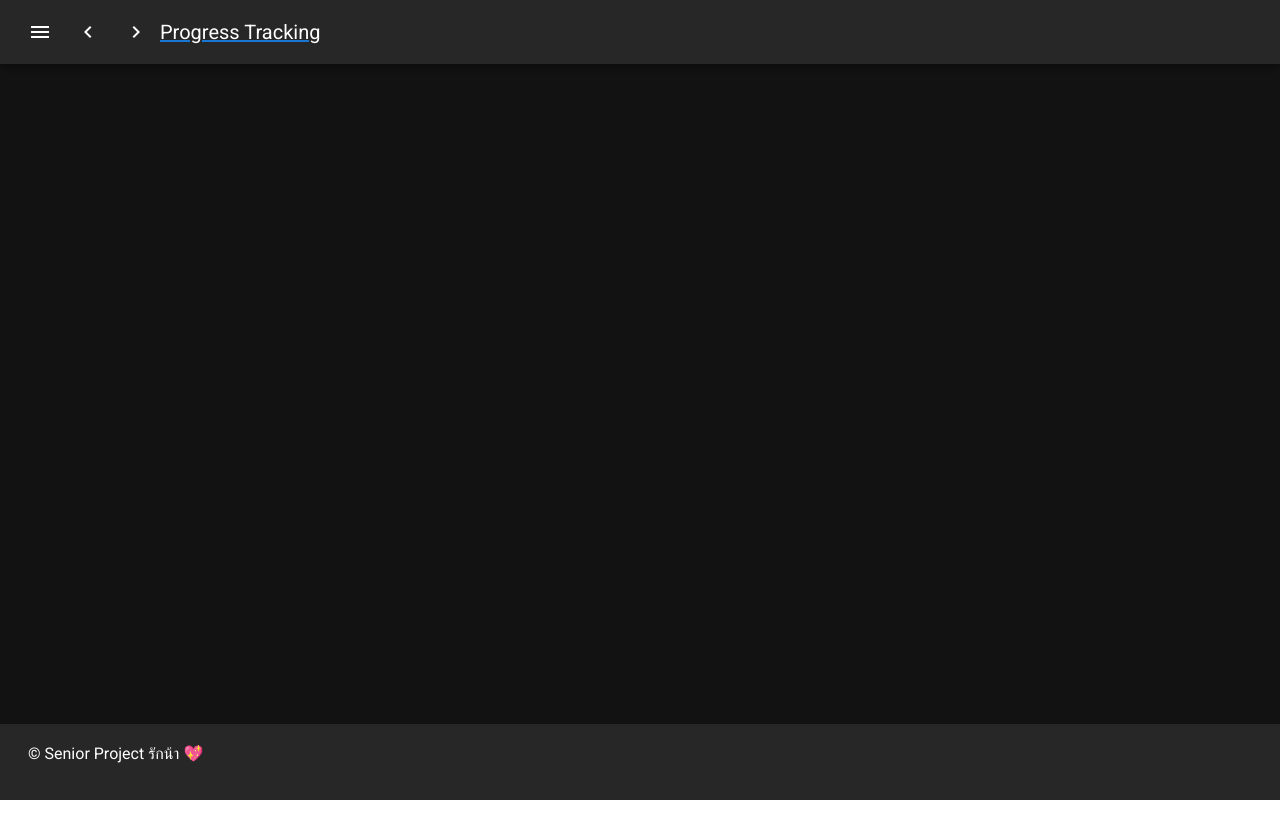
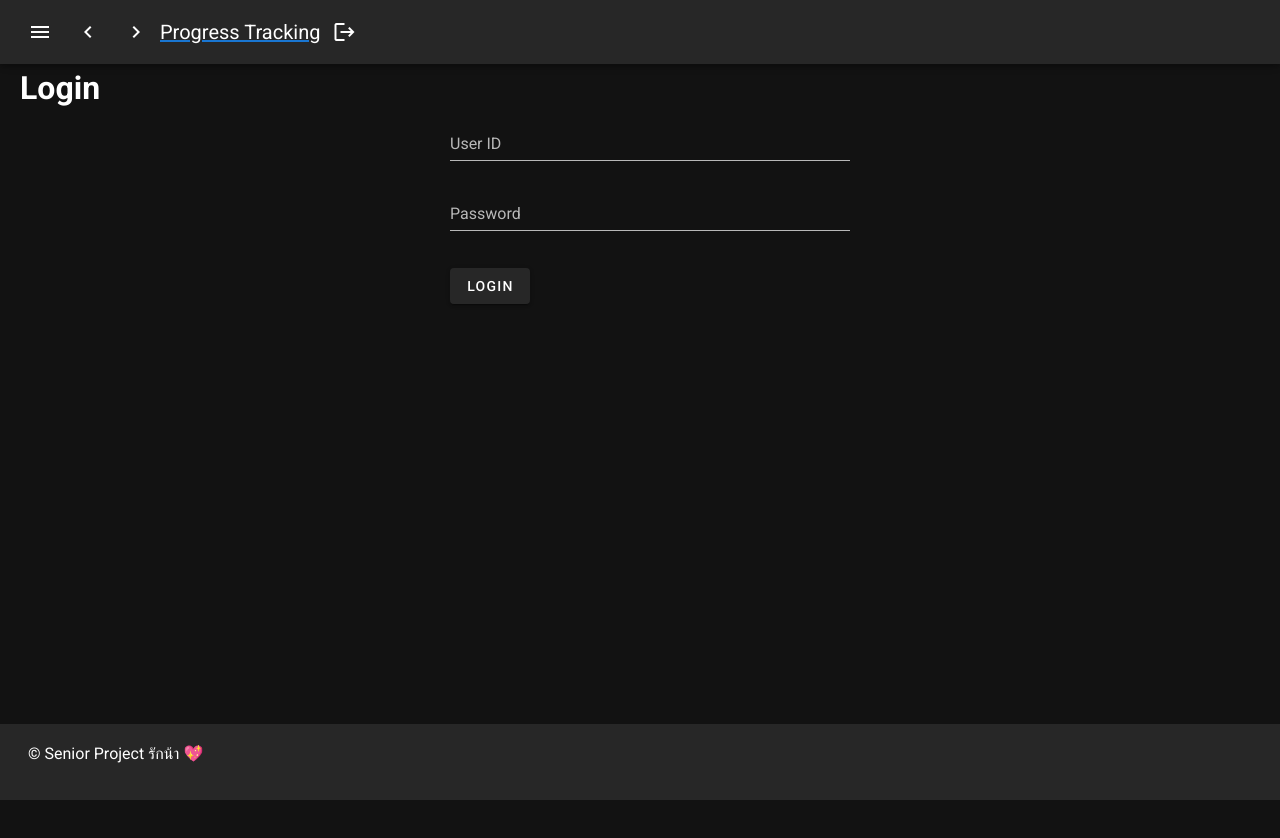
Before and after one commit to Ntdpz/Graduation_project, a Nuxt app in the folder font_end/: page /Login in a window 1280 px wide. Shown: the top 838 px of the page. Before the commit the page ends 800 px from the top, so only its background shows below. Built offline with nearby package versions, Linux system fonts and the light colour scheme.

Commit message:
Create Login page

```diff
--- a/font_end/layouts/default.vue
+++ b/font_end/layouts/default.vue
@@ -13,7 +13,11 @@
             </template>
 
             <v-list>
-              <v-list-item v-for="(item, i) in items" :key="i" @click="handleMenuItemClick(item.title)">
+              <v-list-item
+                v-for="(item, i) in items"
+                :key="i"
+                @click="handleMenuItemClick(item.title)"
+              >
                 <v-list-item-title>{{ item.title }}</v-list-item-title>
               </v-list-item>
             </v-list>
@@ -30,13 +34,20 @@
 
         <!-- ใส่ router-link เพื่อให้คลิกที่ Progress Tracking นำไปยังหน้าหลัก -->
         <router-link to="/">
-          <v-toolbar-title class="custom-title">Progress Tracking</v-toolbar-title>
+          <v-toolbar-title class="custom-title"
+            >Progress Tracking</v-toolbar-title
+          >
         </router-link>
 
         <v-spacer></v-spacer>
+        <v-spacer></v-spacer>
+        <v-btn icon @click="confirmLogout">
+          <v-icon>mdi-logout</v-icon>
+        </v-btn>
       </v-app-bar>
 
-      <v-main style="min-height: calc(100vh - 64px);"> <!-- 64px คือความสูงของ app bar -->
+      <v-main style="min-height: calc(100vh - 64px)">
+        <!-- 64px คือความสูงของ app bar -->
         <nuxt />
       </v-main>
 
@@ -54,11 +65,30 @@
 </template>
 
 <script>
+import Swal from "sweetalert2";
 export default {
   data: () => ({
     items: [{ title: "Dashboard" }, { title: "All projects" }],
   }),
   methods: {
+    async confirmLogout() {
+      const confirmed = await Swal.fire({
+        icon: "warning",
+        title: "Logout",
+        text: "คุณต้องการที่จะออกจากระบบหรือไม่?",
+        showCancelButton: true,
+        confirmButtonText: "ใช่",
+        cancelButtonText: "ไม่",
+      });
+
+      if (confirmed.isConfirmed) {
+        // ทำการลบข้อมูลผู้ใช้หรือทำตามขั้นตอนที่ต้องการในการ logout
+        // ...
+
+        // ทำการ redirect หน้าไปยังหน้า Login
+        this.$router.push("/login");
+      }
+    },
     handleMenuItemClick(title) {
       // เพิ่มโค้ดที่คุณต้องการให้ทำเมื่อเลือกเมนู
       console.log(`Menu item clicked: ${title}`);
--- /dev/null
+++ b/font_end/pages/Login.vue
@@ -0,0 +1,90 @@
+<!-- Login.vue -->
+
+<template>
+  <v-app>
+    <div class="login-container">
+      <h1>Login</h1>
+
+      <v-form @submit.prevent="login" class="login-form">
+        <v-text-field v-model="user_id" label="User ID" required></v-text-field>
+        <v-text-field
+          v-model="user_password"
+          label="Password"
+          type="password"
+          required
+        ></v-text-field>
+
+        <v-btn type="submit" class="my-4">Login</v-btn>
+      </v-form>
+
+      <v-snackbar v-model="snackbar" :timeout="snackbarTimeout" color="error">
+        {{ loginError }}
+      </v-snackbar>
+    </div>
+  </v-app>
+</template>
+
+<script>
+import Swal from "sweetalert2";
+
+export default {
+  data() {
+    return {
+      user_id: "",
+      user_password: "",
+      snackbar: false,
+      snackbarTimeout: 3000,
+      loginError: "",
+    };
+  },
+  methods: {
+    async login() {
+      try {
+        const response = await this.$axios.post("/api/login", {
+          user_id: this.user_id,
+          user_password: this.user_password,
+        });
+
+        const { message, user } = response.data;
+
+        this.showSuccessSnackbar(message);
+
+        // Redirect based on user_role
+        if (user.user_role === "User") {
+          this.$router.push("/project_management");
+        } else if (user.user_role === "Admin") {
+          this.$router.push("/");
+        }
+
+        // บันทึกข้อมูลผู้ใช้ใน localStorage
+        localStorage.setItem("user", JSON.stringify(user));
+      } catch (error) {
+        console.error("Error during login:", error.response.data);
+        this.showErrorSnackbar("Invalid user_id or password");
+      }
+    },
+
+    showSuccessSnackbar(message) {
+      this.snackbar = true;
+      this.loginError = "";
+    },
+
+    showErrorSnackbar(message) {
+      this.snackbar = true;
+      this.loginError = message;
+    },
+  },
+};
+</script>
+
+<style scoped>
+.login-container {
+  margin-left: 20px;
+  /* Adjust as needed */
+}
+
+.login-form {
+  max-width: 400px;
+  margin: 0 auto;
+}
+</style>
--- a/font_end/pages/Project_Management.vue
+++ b/font_end/pages/Project_Management.vue
@@ -1,7 +1,7 @@
 <template>
   <div class="dashboard">
     <v-row no-gutters class="mt-4">
-            <v-col class="text-left" style="margin-right: 16px;">
+      <v-col class="text-left" style="margin-right: 16px">
         <h1>{{ greeting }}, Bee</h1>
         <p>{{ currentDateTime }}</p>
       </v-col>
@@ -12,19 +12,30 @@
         </v-btn>
       </v-col>
 
-            <v-col class="text-right" style="margin-right: 16px;">
+      <v-col class="text-right" style="margin-right: 16px">
         <v-btn class="work-item" @click="handleButtonClick">
           <p>All Projects</p>
         </v-btn>
       </v-col>
     </v-row>
 
-        <div class="tracking-work-card mt-6 ml-10" onclick="handleTrackingWorkClick()" style="width: 300px; height: 150px;  border: 1px solid #ccc; padding: 10px; box-sizing: border-box; border-radius: 10px;">
+    <div
+      class="tracking-work-card mt-6 ml-10"
+      onclick="handleTrackingWorkClick()"
+      style="
+        width: 300px;
+        height: 150px;
+        border: 1px solid #ccc;
+        padding: 10px;
+        box-sizing: border-box;
+        border-radius: 10px;
+      "
+    >
       <h2>Tracking work:</h2>
       <div class="work-item">
         <p>10 Systems</p>
         <div class="progress-bar">
-                    <div class="progress" style="width: 50%;"></div>
+          <div class="progress" style="width: 50%"></div>
         </div>
       </div>
     </div>
@@ -33,11 +44,11 @@
 
 <script>
 export default {
-    name: 'Dashboard',
+  name: "Dashboard",
   data() {
     return {
-            greeting: '',
-            currentDateTime: ''
+      greeting: "",
+      currentDateTime: "",
     };
   },
   methods: {
@@ -52,20 +63,29 @@ export default {
     },
     updateDateTime() {
       const now = new Date();
-            const options = { weekday: 'long', year: 'numeric', month: 'long', day: 'numeric', hour: 'numeric', minute: 'numeric', second: 'numeric', hour12: false };
+      const options = {
+        weekday: "long",
+        year: "numeric",
+        month: "long",
+        day: "numeric",
+        hour: "numeric",
+        minute: "numeric",
+        second: "numeric",
+        hour12: false,
+      };
 
       this.greeting = this.getGreeting(now);
-            this.currentDateTime = now.toLocaleDateString('en-US', options);
+      this.currentDateTime = now.toLocaleDateString("en-US", options);
     },
     getGreeting(date) {
       const hour = date.getHours();
 
       if (hour >= 0 && hour < 12) {
-                return 'Good Morning';
+        return "Good Morning";
       } else if (hour >= 12 && hour < 18) {
-                return 'Good Afternoon';
+        return "Good Afternoon";
       } else {
-                return 'Good Evening';
+        return "Good Evening";
       }
     },
   },
```
Also changed, not shown: 1 other file (tests, documents, lock files or other folders). Lines whose indentation alone changed are shown as unchanged.
